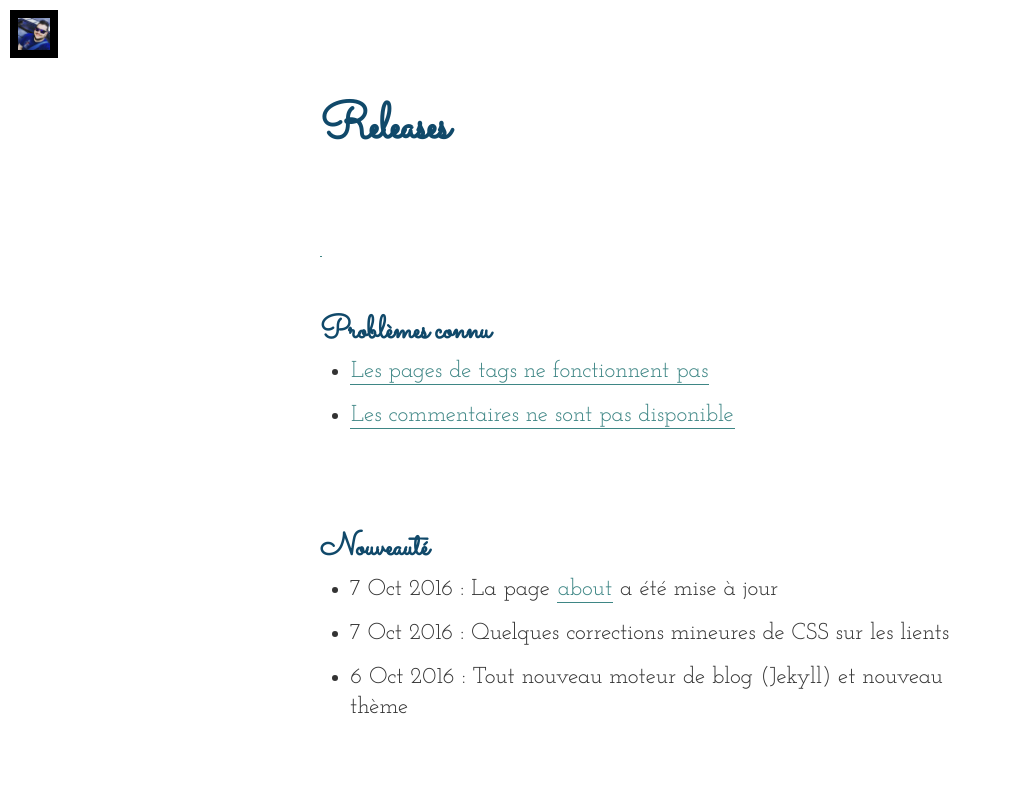
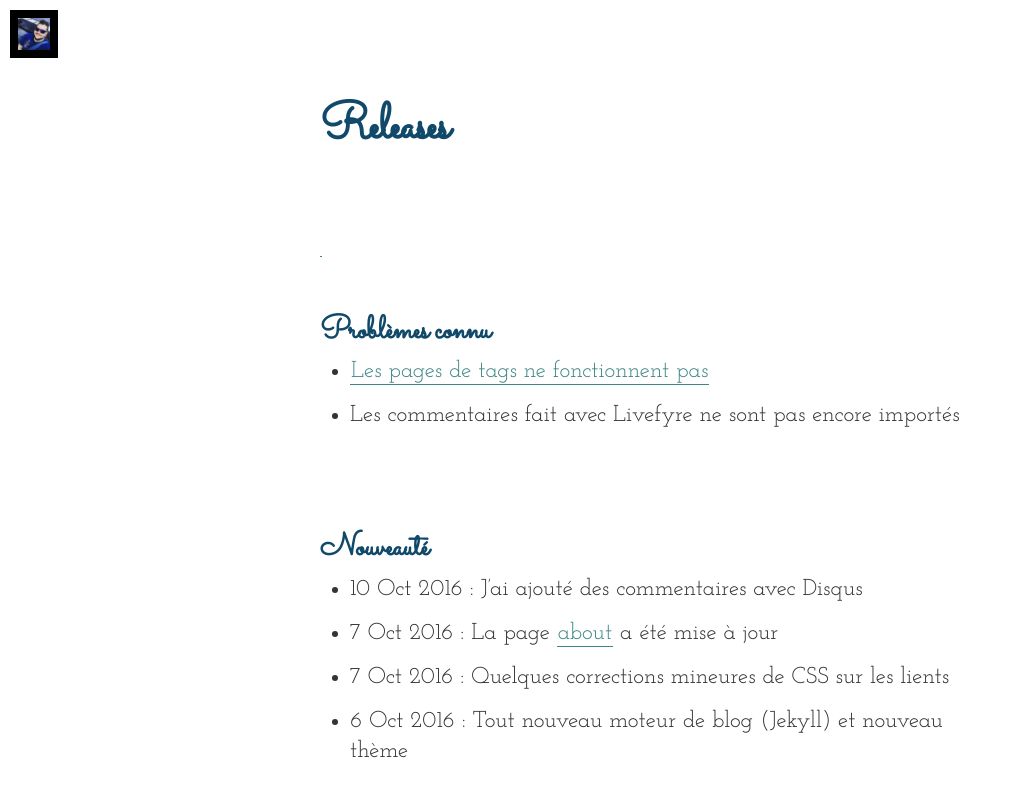
Before and after one commit to clawfire/clawfire.net, a Jekyll site: the page built from releases.md, in a window 1280 px wide. Shown: the top 805 px of the page, without its empty margins (0-1012 px from the left). Built offline with Jekyll 4.4.1, drawn with Linux system fonts in a browser that asks for light colours; nearby versions of some CDN libraries; grey boxes are pictures that could not be loaded.

Commit message:
Update release

```diff
--- a/releases.md
+++ b/releases.md
@@ -6,9 +6,10 @@ layout: page
 
 ## Problèmes connu
 - [Les pages de tags ne fonctionnent pas](https://github.com/clawfire/clawfire.net/issues/1)
-- [Les commentaires ne sont pas disponible](https://github.com/clawfire/clawfire.net/issues/2)
+- Les commentaires fait avec Livefyre ne sont pas encore importés
 
 ## Nouveauté
+- 10 Oct 2016 : J'ai ajouté des commentaires avec Disqus
 - 7 Oct 2016 : La page [about](/about/) a été mise à jour
 - 7 Oct 2016 : Quelques corrections mineures de CSS sur les lients
 - 6 Oct 2016 : Tout nouveau moteur de blog (Jekyll) et nouveau thème
```
